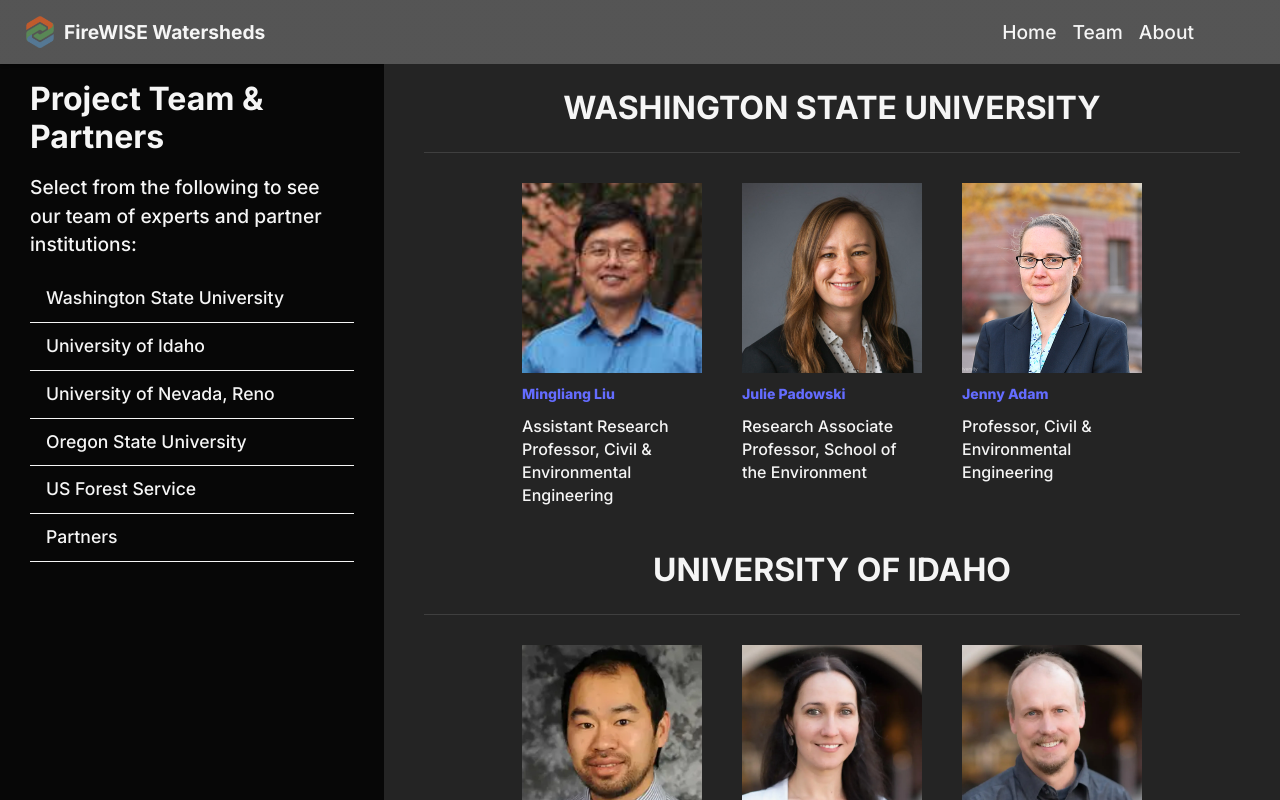
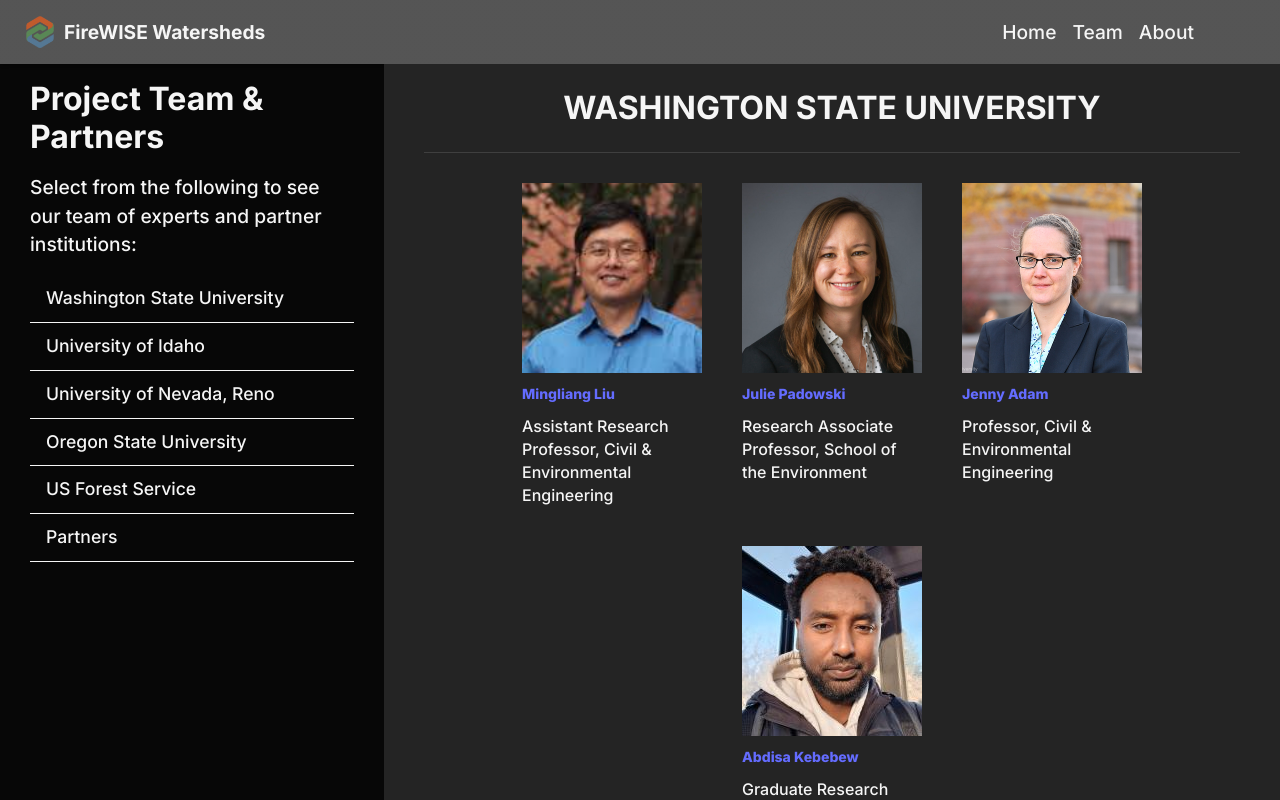
Before and after one commit to brandonxu360/utility-watershed-analytics, a React (Vite) app in the folder client/: page /team in a window 1280 px wide. Built offline with nearby package versions, Linux system fonts and the light colour scheme; no server answers; some icons are missing.

Commit message:
Add Abdisa to team page.

```diff
--- a/client/src/data/team.ts
+++ b/client/src/data/team.ts
@@ -11,6 +11,7 @@ import JennyAdam from "../assets/images/jenny_adam.png";
 import KevinBladon from "../assets/images/kevin_bladon.png";
 import RyanCole from "../assets/images/ryan_cole.png";
 import PeteRobichaud from "../assets/images/pete_robichaud.png";
+import AbdisaKebebew from "../assets/images/abdisa_kebebew.jpg";
 
 export interface TeamMember {
   name: string;
@@ -45,6 +46,12 @@ export const groupedMembers: UniversityGroup[] = [
         img: JennyAdam,
         role: "Professor, Civil & Environmental Engineering",
         web: "https://ce.wsu.edu/faculty/adam/",
+      },
+      {
+        name: "Abdisa Kebebew",
+        img: AbdisaKebebew,
+        role: "Graduate Research Assistant",
+        web: "https://scholar.google.com/citations?hl=en&user=0xbYpO4AAAAJ"
       },
     ],
   },
```
Also changed, not shown: client/src/assets/images/abdisa_kebebew.jpg (added).
